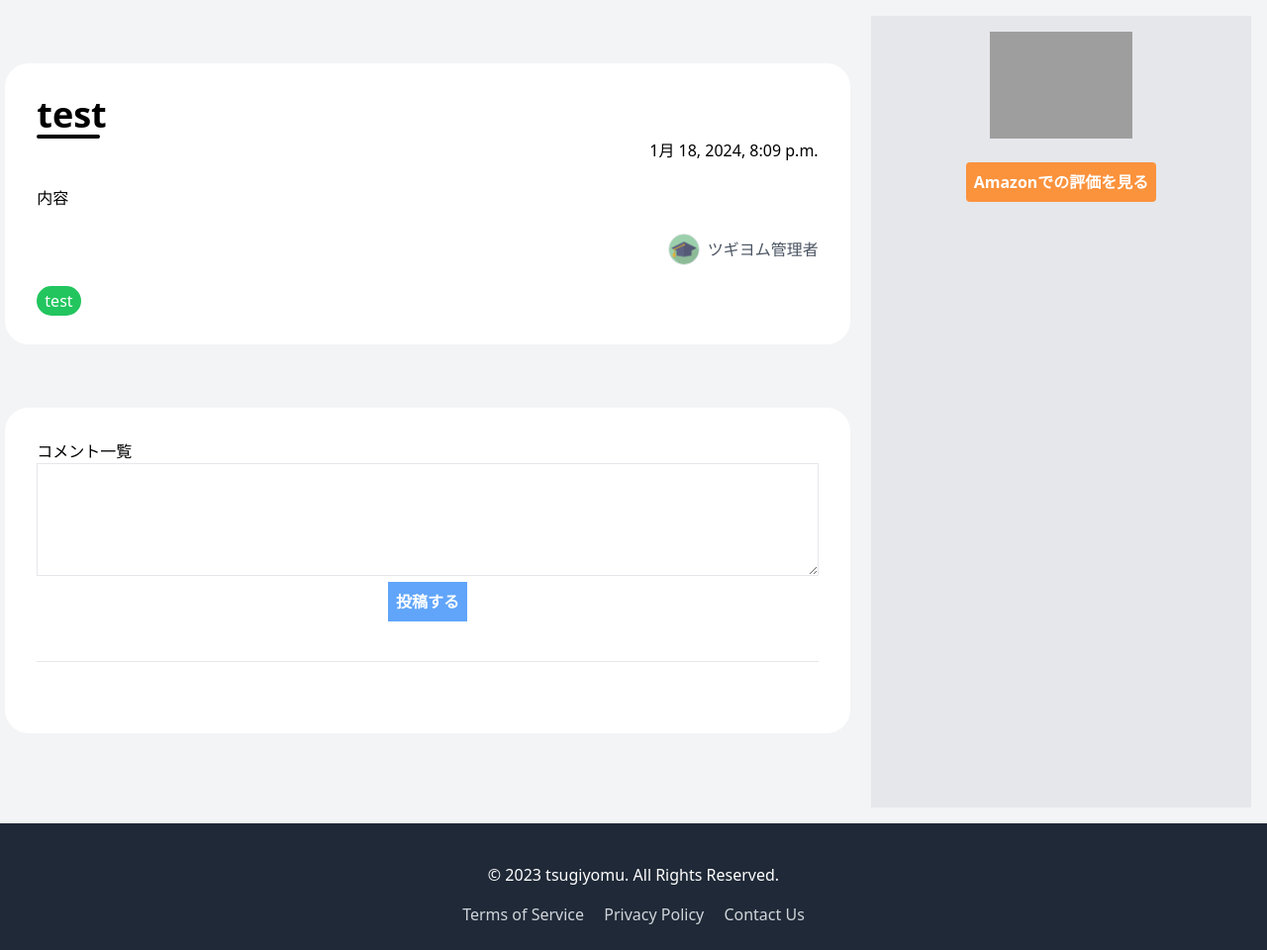
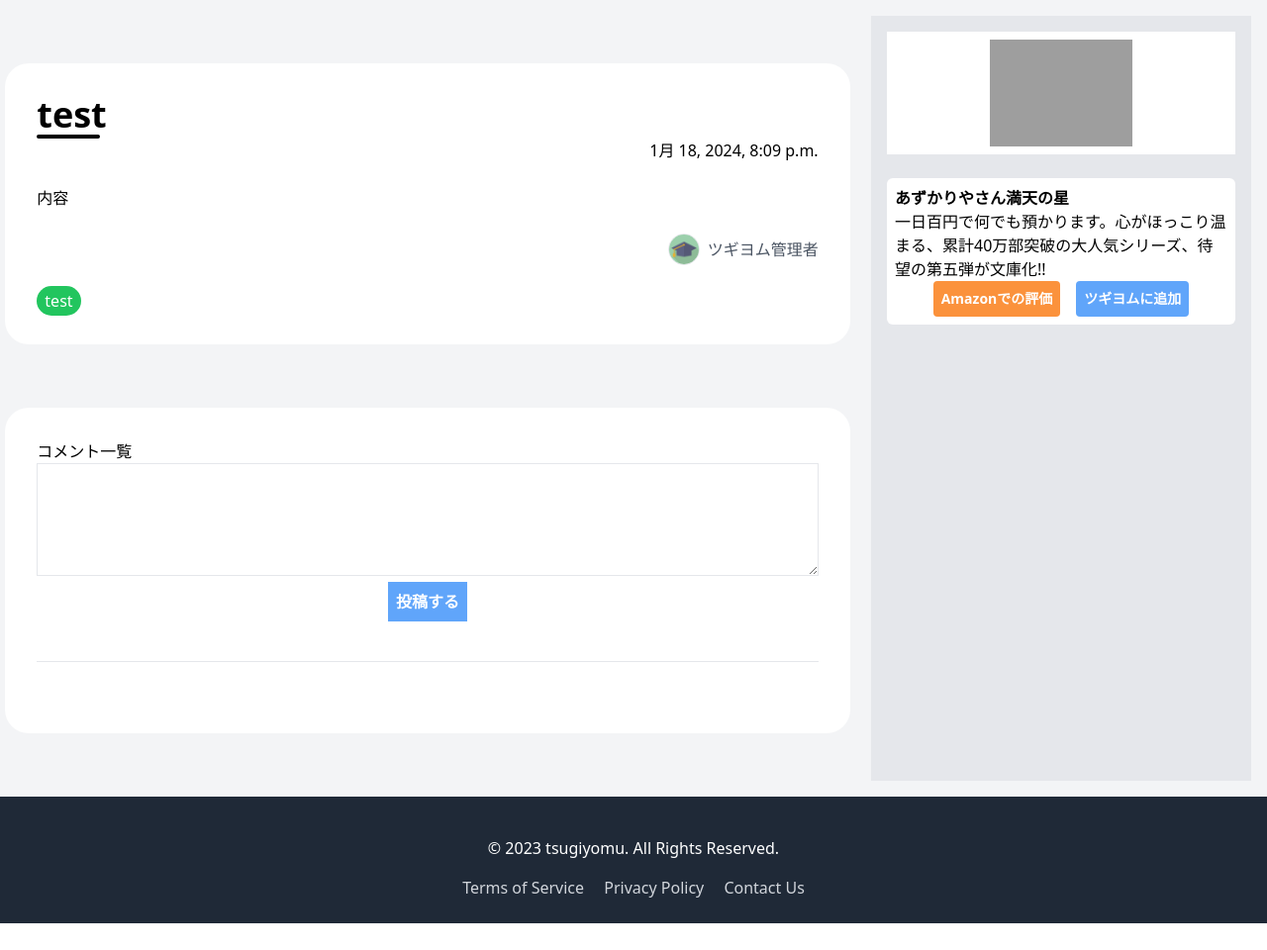
Before and after one commit to yabuki829/bookreview, a Django app: a page that uses blog/templates/details.html in a window 1280 px wide. Shown: the part 116-1076 px from the top of the page at 99% size. After the commit the page ends 1049 px from the top, so only its background shows below. Run offline with Django 3.2, Linux system fonts and the light colour scheme; a user stored in the database is signed in; data comes from the database, SQL or seed files in the repository; some libraries are stand-ins or nearby versions; grey boxes are pictures that could not be loaded.

Commit message:
ui修正

```diff
--- a/blog/templates/details.html
+++ b/blog/templates/details.html
@@ -1,8 +1,8 @@
 {% extends 'base.html' %}
 {% load amazon_links %}
 {% block content %}
-<div class="flex flex-col md:flex-row ">
-  <div class=" w-11/12 md:w-2/3  mx-auto ">
+<div class="flex flex-col-reverse md:flex-row">
+  <div class=" w-11/12 md:w-2/3 mx-auto md:order-1">
     <div class=" bg-white p-8 my-8 md:my-16 rounded-3xl ">
 
       <h1 class="text-xl md:text-4xl font-bold">{{blog.title}}</h1>
@@ -28,7 +28,7 @@
     </div>
 
     {% if blog.tag.title != "お知らせ" %}
-    <div class="bg-white p-8 my-8 md:my-16 rounded-3xl  ">
+    <div class="bg-white p-8 my-8 md:my-16 rounded-3xl sm:order-2  ">
 
       <h1>コメント一覧</h1>
       {% if request.user.is_authenticated %}
@@ -53,23 +53,51 @@
     {% endif %}
   </div>
 
-  <div class="w-full md:w-96 md:h-screen  bg-gray-200 p-4 md:m-4 ">
+
   {% if blog.book %}
-    <div class="justify-center flex ">
-      {% if book.image %}
+  <div class=" w-full md:w-96 bg-gray-200 p-4 md:m-4 h-auto md:order-2">
+    {% if blog.book %}
+    <div class="justify-center flex bg-white">
+      <a class='p-2 'href="{% url 'book_detail' blog.book.id %}" target="_blank" rel="noopener noreferrer">
+        {% if blog.book.image %}
         <img class="object-cover border-2" src="{{ blog.book.image.url }}" alt="{{ book.title }}">
         {% else %}
           <img class="w-36" src="https://images-na.ssl-images-amazon.com/images/P/{{  blog.book.isbn|isbn13_to_isbn10 }}.TZZZZZZZ.jpg" alt="">
         {% endif %}
+      </a>
+
+
     </div>
     <br>
-    <div class="flex flex-col md:flex-row  justify-center">
-      <a class='p-2 bg-orange-400 text-white rounded font-bold mx-2 text-sm md:text-base' href="{{ blog.book.isbn|amazon_url }}" target="_blank" rel="noopener noreferrer">Amazonでの評価を見る</a>
+
+  <div class="bg-white p-2 rounded-md ">
+    <h1 class="font-bold">{{blog.book.title}}</h1>
+    <h1>{{blog.book.description}}</h1>
+    <div class="flex justify-center ">
+      <a class='p-2 bg-orange-400 text-white rounded font-bold mx-2 text-sm ' ' href="{{ blog.book.isbn|amazon_url }}" target="_blank" rel="noopener noreferrer">Amazonでの評価</a>
+      {% if exists_in_next_read %}
+      <button class="bg-gray-400 text-white font-bold p-2 mx-2 rounded text-sm ">ツギヨムから削除する</button>
+    {% else %}
+
+      {% if request.user.is_authenticated  %}
+      <button class="bg-blue-400 text-white font-bold p-2 mx-2 rounded text-sm ">ツギヨムに追加</button>
+      {% endif %}
+
+
+    {% endif %}
+
     </div>
+  </div>
+
+    <br>
+
+
 
 
     {% endif %}
   </div>
+  {% endif %}
+
 
 </div>
 
--- a/blog/views.py
+++ b/blog/views.py
@@ -16,6 +16,7 @@ class PostBlogView(View):
       print(books)
       if not books:
         # ほんを取得する
+
         pass
 
       book = books.first
```
Lines whose indentation alone changed are shown as unchanged.
